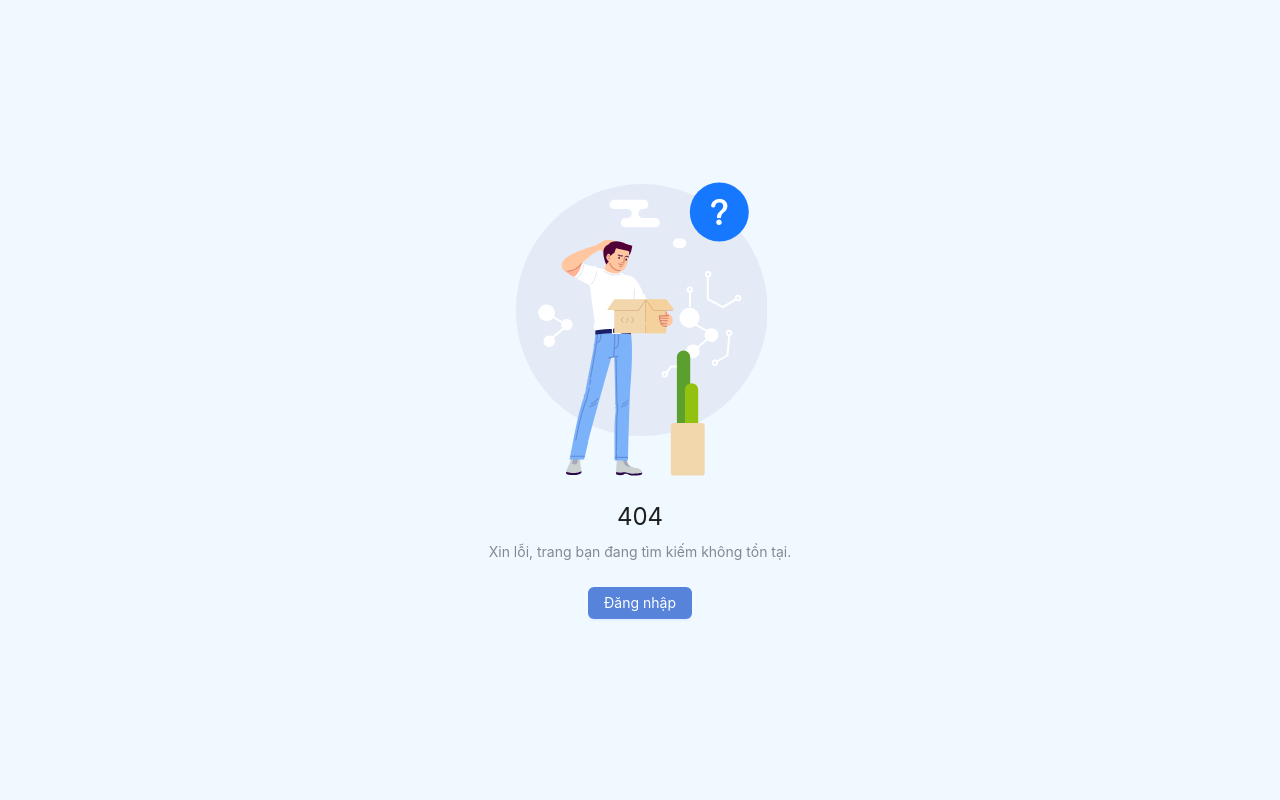
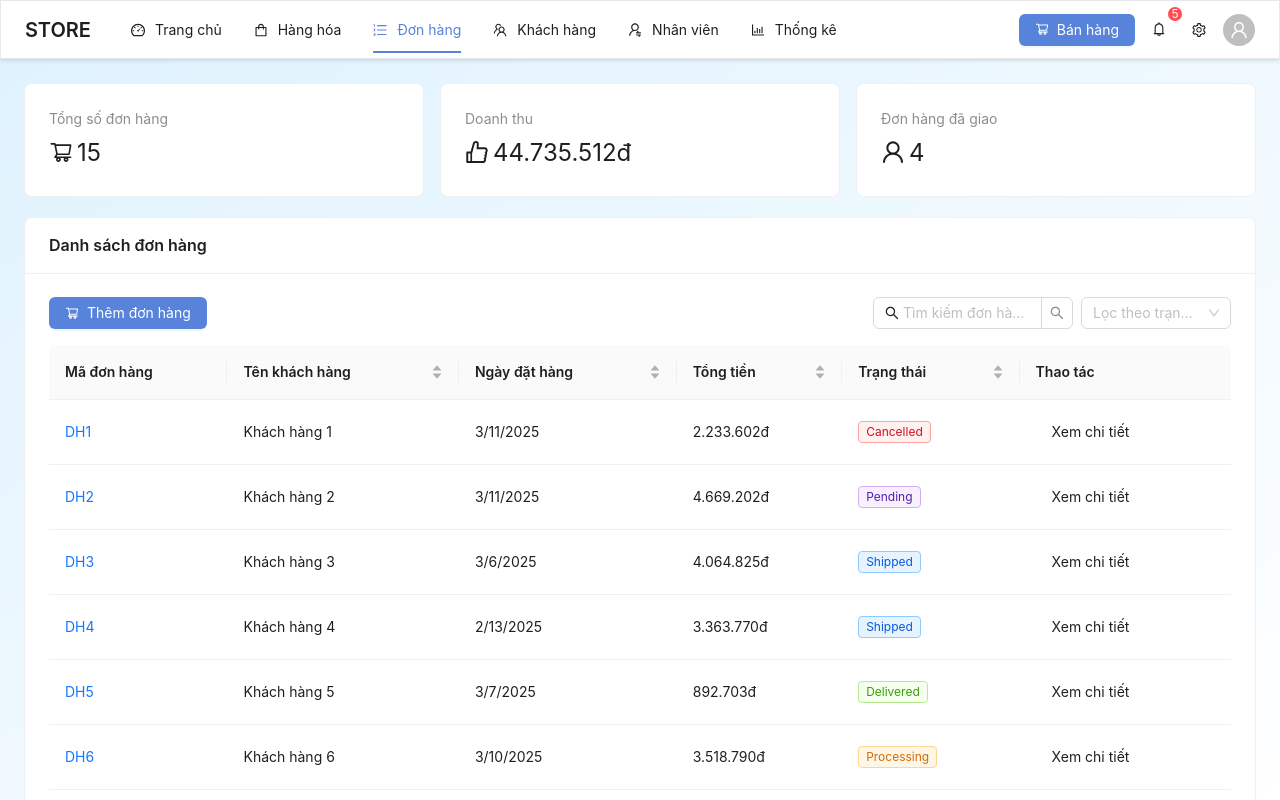
Before and after one commit to tamgtasa2611/jupiter_pos_fe, a Next.js app: page /admin/don-hang in a window 1280 px wide. Before the commit this address had no page. Built offline with nearby package versions, Linux system fonts and the light colour scheme; sample sign-in values are in the browser's storage; what @ant-design/nextjs-registry would draw is missing.

Commit message:
orders page

```diff
--- /dev/null
+++ b/src/app/admin/don-hang/page.js
@@ -0,0 +1,8 @@
+"use client";
+
+import "@ant-design/v5-patch-for-react-19";
+import OrderMainPage from "@/app/components/admin/don-hang/OrderMainPage";
+
+export default function OrderPage() {
+  return <OrderMainPage />;
+}
--- /dev/null
+++ b/src/app/components/admin/don-hang/OrderDetailsModal.jsx
@@ -0,0 +1,46 @@
+"use client";
+
+import React from "react";
+import { Modal, Descriptions, Tag } from "antd";
+
+const OrderDetailsModal = ({ visible, onCancel, order }) => {
+  if (!order) return null;
+
+  return (
+    <Modal
+      title={`Chi tiết đơn hàng: ${order.orderId}`}
+      open={visible}
+      onCancel={onCancel}
+      footer={null}
+    >
+      <Descriptions bordered column={1}>
+        <Descriptions.Item label="Mã đơn hàng">{order.orderId}</Descriptions.Item>
+        <Descriptions.Item label="Tên khách hàng">{order.customerName}</Descriptions.Item>
+        <Descriptions.Item label="Ngày đặt hàng">{order.orderDate}</Descriptions.Item>
+        <Descriptions.Item label="Tổng tiền">
+          {new Intl.NumberFormat("vi-VN").format(order.totalAmount)}đ
+        </Descriptions.Item>
+        <Descriptions.Item label="Trạng thái">
+          <Tag
+            color={
+              order.status === "Delivered"
+                ? "green"
+                : order.status === "Shipped"
+                ? "blue"
+                : order.status === "Processing"
+                ? "orange"
+                : order.status === "Pending"
+                ? "purple"
+                : "red"
+            }
+          >
+            {order.status}
+          </Tag>
+        </Descriptions.Item>
+        {/* Add more order details here as needed */}
+      </Descriptions>
+    </Modal>
+  );
+};
+
+export default OrderDetailsModal;
--- /dev/null
+++ b/src/app/components/admin/don-hang/OrderFilter.jsx
@@ -0,0 +1,25 @@
+"use client";
+
+import React from "react";
+import { Select } from "antd";
+
+const { Option } = Select;
+
+const OrderFilter = ({ onStatusFilter }) => {
+  return (
+    <Select
+      placeholder="Lọc theo trạng thái"
+      onChange={onStatusFilter}
+      style={{ width: 150 }}
+      allowClear
+    >
+      <Option value="Pending">Pending</Option>
+      <Option value="Processing">Processing</Option>
+      <Option value="Shipped">Shipped</Option>
+      <Option value="Delivered">Delivered</Option>
+      <Option value="Cancelled">Cancelled</Option>
+    </Select>
+  );
+};
+
+export default OrderFilter;
--- /dev/null
+++ b/src/app/components/admin/don-hang/OrderMainPage.jsx
@@ -0,0 +1,242 @@
+"use client";
+
+import React, { useState, useEffect } from "react";
+import { Card, Col, Row, Statistic, Table, Space, Button, Input, Select, Tag } from "antd";
+import {
+  LikeOutlined,
+  ShoppingCartOutlined,
+  UserOutlined,
+  EditOutlined,
+  DeleteOutlined,
+  SearchOutlined,
+} from "@ant-design/icons";
+import OrderDetailsModal from "./OrderDetailsModal";
+import OrderFilter from "./OrderFilter";
+
+const { Option } = Select;
+
+const OrderMainPage = () => {
+  const [orders, setOrders] = useState([]);
+  const [loading, setLoading] = useState(false);
+  const [selectedOrder, setSelectedOrder] = useState(null);
+  const [isDetailsModalVisible, setIsDetailsModalVisible] = useState(false);
+  const [searchText, setSearchText] = useState("");
+  const [statusFilter, setStatusFilter] = useState(null);
+  const [sortBy, setSortBy] = useState(null);
+  const [sortOrder, setSortOrder] = useState(null);
+
+  useEffect(() => {
+    fetchOrders();
+  }, [searchText, statusFilter, sortBy, sortOrder]);
+
+  const fetchOrders = async () => {
+    setLoading(true);
+    // Mock API call - replace with your actual API endpoint
+    setTimeout(() => {
+      let mockData = Array(15)
+        .fill()
+        .map((_, index) => ({
+          id: index + 1,
+          orderId: `DH${index + 1}`,
+          customerName: `Khách hàng ${index + 1}`,
+          orderDate: new Date(
+            Date.now() - Math.floor(Math.random() * 30) * 24 * 60 * 60 * 1000
+          ).toLocaleDateString(),
+          totalAmount: Math.floor(Math.random() * 5000000),
+          status: ["Pending", "Processing", "Shipped", "Delivered", "Cancelled"][
+            Math.floor(Math.random() * 5)
+          ],
+        }));
+
+      // Apply search filter
+      if (searchText) {
+        const searchTerm = searchText.toLowerCase();
+        mockData = mockData.filter((order) => {
+          return (
+            order.customerName.toLowerCase().includes(searchTerm) ||
+            order.orderId.toLowerCase().includes(searchTerm)
+          );
+        });
+      }
+
+      // Apply status filter
+      if (statusFilter) {
+        mockData = mockData.filter((order) => order.status === statusFilter);
+      }
+
+      // Apply sorting
+      if (sortBy) {
+        mockData.sort((a, b) => {
+          let comparison = 0;
+          if (sortBy === "customerName") {
+            comparison = a.customerName.localeCompare(b.customerName);
+          } else if (sortBy === "orderDate") {
+            comparison = new Date(a.orderDate).getTime() - new Date(b.orderDate).getTime();
+          } else if (sortBy === "totalAmount") {
+            comparison = a.totalAmount - b.totalAmount;
+          } else if (sortBy === "status") {
+            comparison = a.status.localeCompare(b.status);
+          }
+          return sortOrder === "ascend" ? comparison : -comparison;
+        });
+      }
+
+      setOrders(mockData);
+      setLoading(false);
+    }, 500);
+  };
+
+  const columns = [
+    {
+      title: "Mã đơn hàng",
+      dataIndex: "orderId",
+      key: "orderId",
+      render: (text) => <a>{text}</a>,
+    },
+    {
+      title: "Tên khách hàng",
+      dataIndex: "customerName",
+      key: "customerName",
+      sorter: true,
+    },
+    {
+      title: "Ngày đặt hàng",
+      dataIndex: "orderDate",
+      key: "orderDate",
+      sorter: true,
+    },
+    {
+      title: "Tổng tiền",
+      dataIndex: "totalAmount",
+      key: "totalAmount",
+      render: (amount) => new Intl.NumberFormat("vi-VN").format(amount) + "đ",
+      sorter: true,
+    },
+    {
+      title: "Trạng thái",
+      dataIndex: "status",
+      key: "status",
+      render: (status) => (
+        <Tag
+          color={
+            status === "Delivered"
+              ? "green"
+              : status === "Shipped"
+              ? "blue"
+              : status === "Processing"
+              ? "orange"
+              : status === "Pending"
+              ? "purple"
+              : "red"
+          }
+        >
+          {status}
+        </Tag>
+      ),
+      sorter: true,
+    },
+    {
+      title: "Thao tác",
+      key: "action",
+      render: (_, record) => (
+        <Space size="middle">
+          <Button type="text" onClick={() => showOrderDetails(record)}>
+            Xem chi tiết
+          </Button>
+        </Space>
+      ),
+    },
+  ];
+
+  const showOrderDetails = (record) => {
+    setSelectedOrder(record);
+    setIsDetailsModalVisible(true);
+  };
+
+  const handleSearch = (value) => {
+    setSearchText(value);
+  };
+
+  const handleStatusFilter = (value) => {
+    setStatusFilter(value);
+  };
+
+  const handleTableChange = (pagination, filters, sorter) => {
+    if (sorter.field) {
+      setSortBy(sorter.field);
+      setSortOrder(sorter.order);
+    } else {
+      setSortBy(null);
+      setSortOrder(null);
+    }
+  };
+
+  const totalRevenue = orders.reduce((sum, order) => sum + order.totalAmount, 0);
+  const deliveredOrders = orders.filter((order) => order.status === "Delivered").length;
+
+  return (
+    <div>
+      <Row gutter={16}>
+        <Col span={8}>
+          <Card>
+            <Statistic
+              title="Tổng số đơn hàng"
+              value={orders.length}
+              prefix={<ShoppingCartOutlined />}
+            />
+          </Card>
+        </Col>
+        <Col span={8}>
+          <Card>
+            <Statistic
+              title="Doanh thu"
+              value={new Intl.NumberFormat("vi-VN").format(totalRevenue) + "đ"}
+              prefix={<LikeOutlined />}
+            />
+          </Card>
+        </Col>
+        <Col span={8}>
+          <Card>
+            <Statistic title="Đơn hàng đã giao" value={deliveredOrders} prefix={<UserOutlined />} />
+          </Card>
+        </Col>
+      </Row>
+
+      <Card title="Danh sách đơn hàng" style={{ marginTop: 20 }}>
+        <Row justify="space-between" align="middle" style={{ marginBottom: 16 }}>
+          <Col>
+            <Button type="primary" icon={<ShoppingCartOutlined />}>
+              Thêm đơn hàng
+            </Button>
+          </Col>
+          <Col>
+            <Space>
+              <Input.Search
+                placeholder="Tìm kiếm đơn hàng"
+                onSearch={handleSearch}
+                style={{ width: 200 }}
+                prefix={<SearchOutlined />}
+              />
+              <OrderFilter onStatusFilter={handleStatusFilter} />
+            </Space>
+          </Col>
+        </Row>
+        <Table
+          columns={columns}
+          dataSource={orders}
+          rowKey="id"
+          loading={loading}
+          onChange={handleTableChange}
+        />
+      </Card>
+
+      <OrderDetailsModal
+        visible={isDetailsModalVisible}
+        onCancel={() => setIsDetailsModalVisible(false)}
+        order={selectedOrder}
+      />
+    </div>
+  );
+};
+
+export default OrderMainPage;
```
